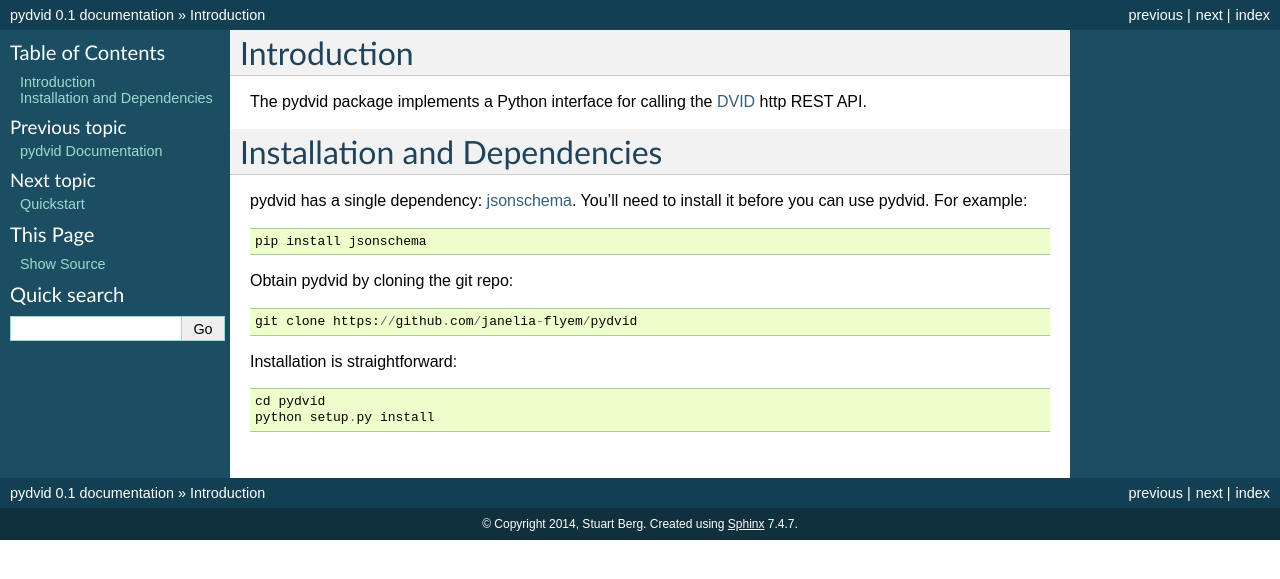
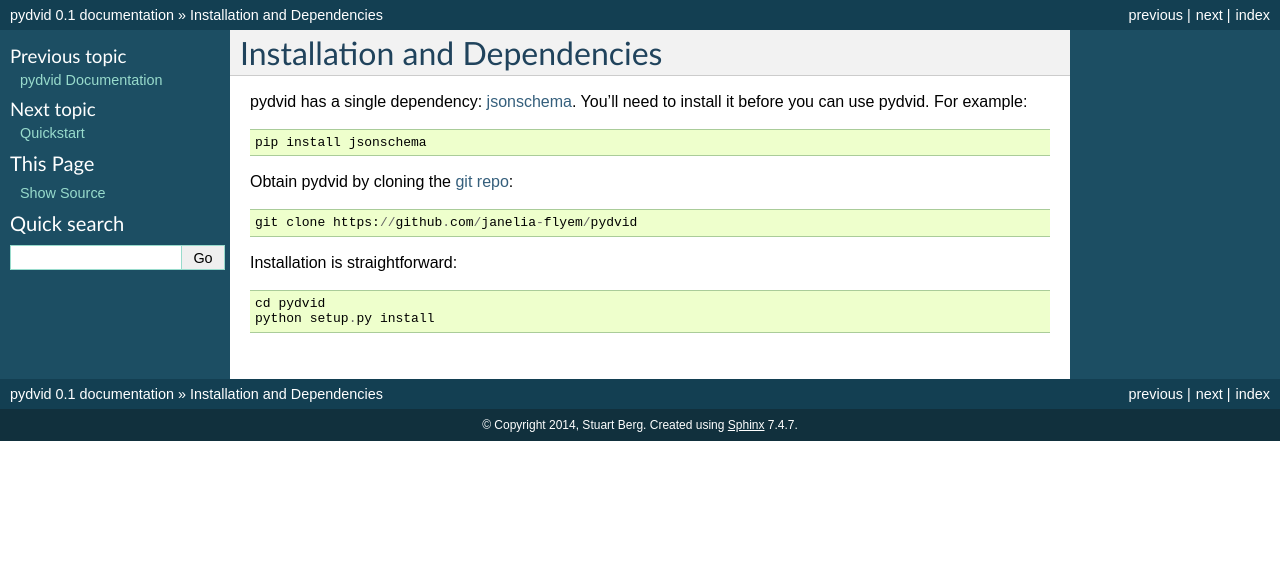
Before and after one commit to janelia-flyem/pydvid, a Sphinx documentation site: the page built from docs/source/intro.rst, in a window 1280 px wide. Shown: the top 579 px of the page. Built offline with Sphinx 7.4.7, drawn with Linux system fonts in a browser that asks for light colours.

Commit message:
docs: added a couple links to the pydvid repo.

```diff
--- a/docs/source/intro.rst
+++ b/docs/source/intro.rst
@@ -1,10 +1,3 @@
-Introduction
-============
-
-The pydvid package implements a Python interface for calling the `DVID`_ http REST API.
-
-.. _DVID: https://github.com/janelia-flyem/dvid
-
 Installation and Dependencies
 =============================
 
```
Also changed, not shown: other parts of docs/source/intro.rst (+3 -1 lines), docs/source/index.rst (+7 -0 lines).
